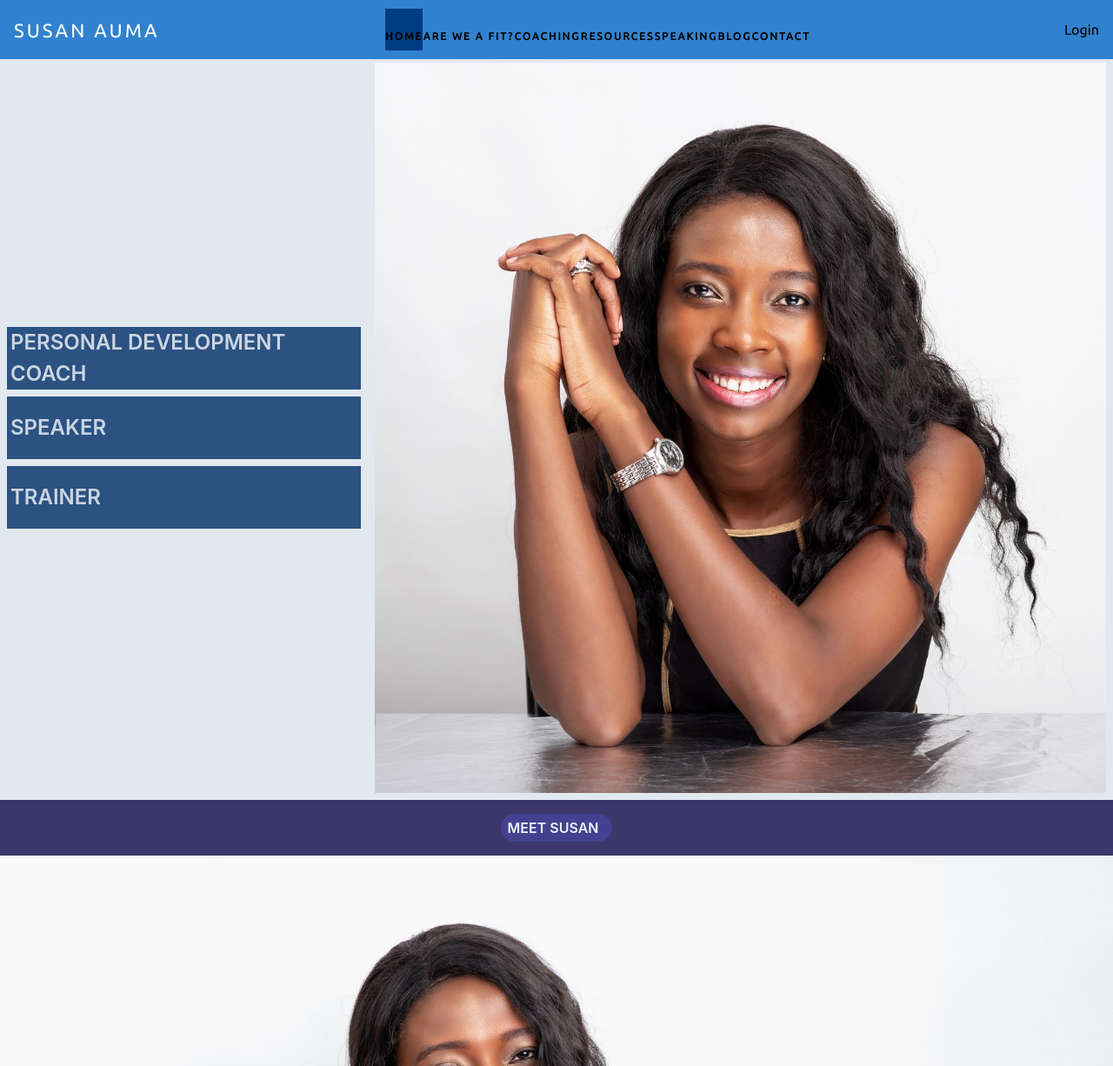
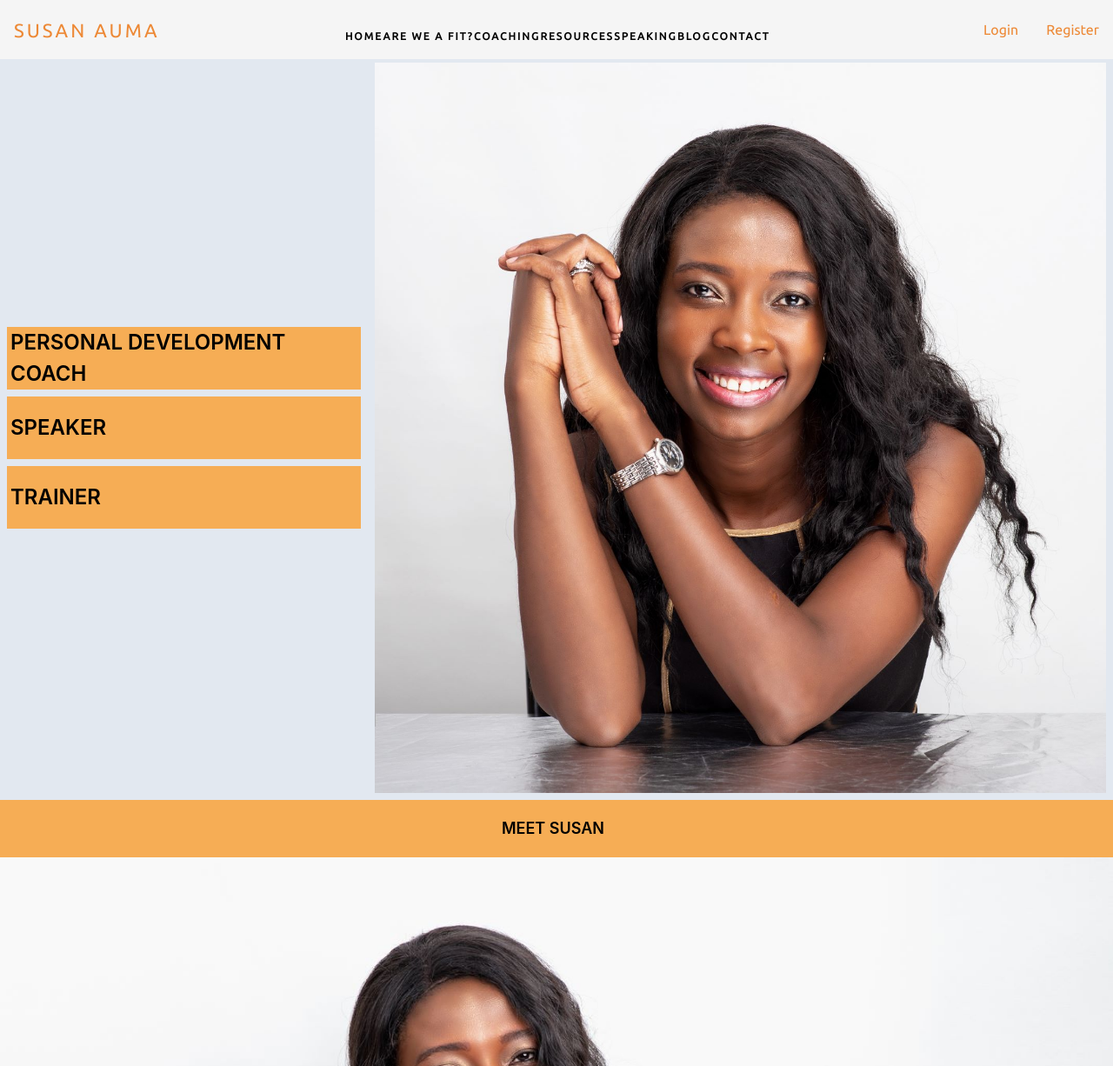
Before and after one commit to jamesmukuya/LPG, a Flask app: page / in a window 1280 px wide. Shown: the top 1226 px of the page at 87% size. Run offline with Flask 2, Linux system fonts and the light colour scheme; some libraries are stand-ins or nearby versions.

Commit message:
nav color,nav links,page colors

```diff
--- a/main/static/css/custom/body.css
+++ b/main/static/css/custom/body.css
@@ -2,13 +2,14 @@
     display: flex;
     align-items: center;
     padding-left: 0.25rem;
-    color:#cbd5e0;
+    color:#000;
     font-size: 1.5rem;
     font-weight: 600;
-    background-color: #2c5282;
+    background-color: #f6ad55;
     margin: 0.5rem;
     height: 4.5rem;
 }
+
 .profile-image{
     margin: 0.5rem;
     background-repeat: no-repeat;
@@ -139,6 +140,13 @@ form-div{
     body {
         overflow: scroll;
     }
+    .login-form {
+        width: 90%;
+    }
+    .register-form{
+        width: 90%;
+    }
+
     .login-btn-div{
         display: flex;
         flex-direction: column;
--- a/main/static/css/custom/navbar.css
+++ b/main/static/css/custom/navbar.css
@@ -14,12 +14,14 @@ nav{
 	padding-right: 1rem;
 	align-items: center;
 	min-height: 6vh;
-	background-color: #3182ce;
+	background-color: whitesmoke;
+	opacity: 0.5;
 	font-family: 'Ubuntu', sans-serif;
+	transition: opacity 1s;
 }
 
 .logo{
-	color: white;
+	color: #ed8936;
 	letter-spacing: 3px;
 	font-size: 22px;
 }
@@ -38,6 +40,7 @@ nav{
 	letter-spacing: 2px;
 	font-weight: bold;
 	font-size: 12px;
+	transition: font-size 0.5s;
 }
 .burger{
 	display: none;
@@ -62,14 +65,14 @@ nav{
 	}
 	.nav-links{
 		position: absolute;
-		right: 0px;
+		right: -1.2rem;
 		height: 92vh;
 		top: 8vh;
-		background-color: #3182ce;
+		background-color: #ed8936;
 		display: flex;
 		flex-direction: column;
 		align-items: center;
-		width: 30%;
+		width: 25%;
 		transform: translateX(100%);
 		transition: transform 0.5s ease-in;
 	}
@@ -90,13 +93,19 @@ nav{
 }
 
 .active{
-	background-color:#003C80;
+	color:#ed8936;
 }
 .btn.nav-active{
 	color: white;
 	text-transform: uppercase;
 }
 
+nav:hover{
+	opacity: 1.0;
+}
+
+
 nav a:hover{
-	color: #ed8936;
+	font-weight: bold;
+	font-size: 18px;
 }
--- a/main/templates/areWeAfitHtml/are-we-a-fit.html
+++ b/main/templates/areWeAfitHtml/are-we-a-fit.html
@@ -10,7 +10,7 @@
 <div class="flex-col bg-cover bg-fixed bg-right bg-no-repeat"
 	style="background-image: url('static/images/are_we_a_fit/lost_purpose.jpeg');">
 	<!-- intro are we a fit -->
-	<div class="bg-white font-bold italic text-xl text-center py-4 lg:px-4">
+	<div class="bg-orange-300 font-bold italic text-xl text-center py-4 lg:px-4">
 		Thinking whether you are a right fit for coaching?
 		<div class="p-2 items-center not-italic text-base text-gray-700 leading-none lg:rounded-full flex lg:inline-flex"
 			role="">
@@ -101,8 +101,8 @@
 	</div>
 	<!--take the next step link-->
 	<div class="next-step-div">
-		<button class="bg-white hover:bg-blue-500 text-blue-700 font-semibold
-	hover:text-white py-2 px-4 border border-blue-500 hover:border-transparent rounded">
+		<button class="bg-transparent hover:bg-orange-400 text-lg text-orange-500 font-semibold
+		hover:text-black py-2 px-4 border border-orange-500 hover:border-transparent rounded">
 			TAKE THE NEXT STEP
 		</button>
 	</div>
--- a/main/templates/base/base.html
+++ b/main/templates/base/base.html
@@ -42,8 +42,8 @@
         <h4>SUSAN AUMA</h4>
       </div>
       <div id="btnDiv" class="nav-links">
-        <button class="btn active"><a href="#">HOME</a></button>
-        <button class="btn"><a href="#">ARE WE A FIT?</a></button>
+        <button class="btn"><a href="{{url_for('landing_page.index')}}">HOME</a></button>
+        <button class="btn"><a href="{{url_for('areWeAfit_page.index')}}">ARE WE A FIT?</a></button>
         <button class="btn"><a href="#">COACHING</a></button>
         <button class="btn"><a href="#">RESOURCES</a></button>
         <button class="btn"><a href="#">SPEAKING</a></button>
@@ -51,7 +51,7 @@
         <button class="btn"><a href="#">CONTACT</a></button>
         {#
           <button class="btn"><a href="{{url_for('route_opt.route_analysis')}}">Route Optimization</a>
-            #}
+        #}
       </div>
       <div class="flex justify-end">
         <div id="navBurger" class="burger">
@@ -59,8 +59,13 @@
           <div class="line2"></div>
           <div class="line3"></div>
         </div>
-        <div class="user-auth pl-8" id="userAuth">
-          <button class="btn"><a href="#">Login</a></button>
+        <!-- if user is not authenticated display login-->
+        <div class="user-auth pl-8 text-orange-500" id="userAuth">
+          <button class="btn"><a href="{{url_for('user_auth.login')}}">Login</a></button>
+        </div>
+        <!-- if user is authorized -->
+        <div class="user-auth pl-8 text-orange-500" id="userAuth">
+          <button class="btn"><a href="{{url_for('user_auth.register')}}">Register</a></button>
         </div>
       </div>
     </nav>
--- a/main/templates/landingPageHtml/landing-page.html
+++ b/main/templates/landingPageHtml/landing-page.html
@@ -28,10 +28,10 @@ href="{{ url_for('static', filename='css/custom/body.css') }}" />
 	</div>
 
 	<!--title meet susan-->
-	<div class="bg-indigo-900 text-center py-4 lg:px-4">
-		<div class="p-2 bg-indigo-800 items-center text-indigo-100 leading-none lg:rounded-full flex lg:inline-flex"
+	<div class="bg-orange-400 text-center py-4 lg:px-4">
+		<div class="p-2 bg-transparent items-center leading-none lg:rounded-full flex lg:inline-flex"
 			role="">
-			<span class="font-semibold mr-2 text-center flex-auto">MEET SUSAN</span>
+			<span class="text-black font-semibold mr-2 text-center text-lg flex-auto">MEET SUSAN</span>
 		</div>
 	</div>
 
@@ -88,10 +88,10 @@ href="{{ url_for('static', filename='css/custom/body.css') }}" />
 	<!--end body meet susan-->
 
 	<!-- testimonial -->
-	<div class="bg-indigo-900 text-center py-4 lg:px-4">
-		<div class="p-2 bg-indigo-800 items-center text-indigo-100 leading-none lg:rounded-full flex lg:inline-flex"
+	<div class="bg-orange-400 text-center py-4 lg:px-4">
+		<div class="p-2 bg-transparent items-center leading-none lg:rounded-full flex lg:inline-flex"
 			role="">
-			<span class="font-semibold mr-2 text-center flex-auto">TESTIMONIALS</span>
+			<span class="text-black font-semibold mr-2 text-center flex-auto">TESTIMONIALS</span>
 		</div>
 	</div>
 	<div class="testimonial-wrapper">
@@ -135,8 +135,8 @@ href="{{ url_for('static', filename='css/custom/body.css') }}" />
 
 	<!--take the next step link-->
 	<div class="next-step-div">
-		<button class="bg-transparent hover:bg-blue-500 text-blue-700 font-semibold
-		hover:text-white py-2 px-4 border border-blue-500 hover:border-transparent rounded">
+		<button class="bg-transparent hover:bg-orange-400 text-lg text-orange-500 font-semibold
+		hover:text-black py-2 px-4 border border-orange-500 hover:border-transparent rounded">
 			TAKE THE NEXT STEP
 		</button>
 	</div>
--- a/main/userAuth/route.py
+++ b/main/userAuth/route.py
@@ -1,8 +1,8 @@
 """
 login and registered user
 """
+from datetime import datetime
 import mysql.connector as sql
-from datetime import datetime
 from flask_login import login_user
 from main.userAuth.user import User
 from main import login_manager,bcrypt
```
Also changed, not shown: main/templates/user_auth/login.html (+7 -6 lines), main/templates/user_auth/register.html (+6 -5 lines), main/static/images/login_register/blur-clouds-color-dawn-459271.jpg (added).
